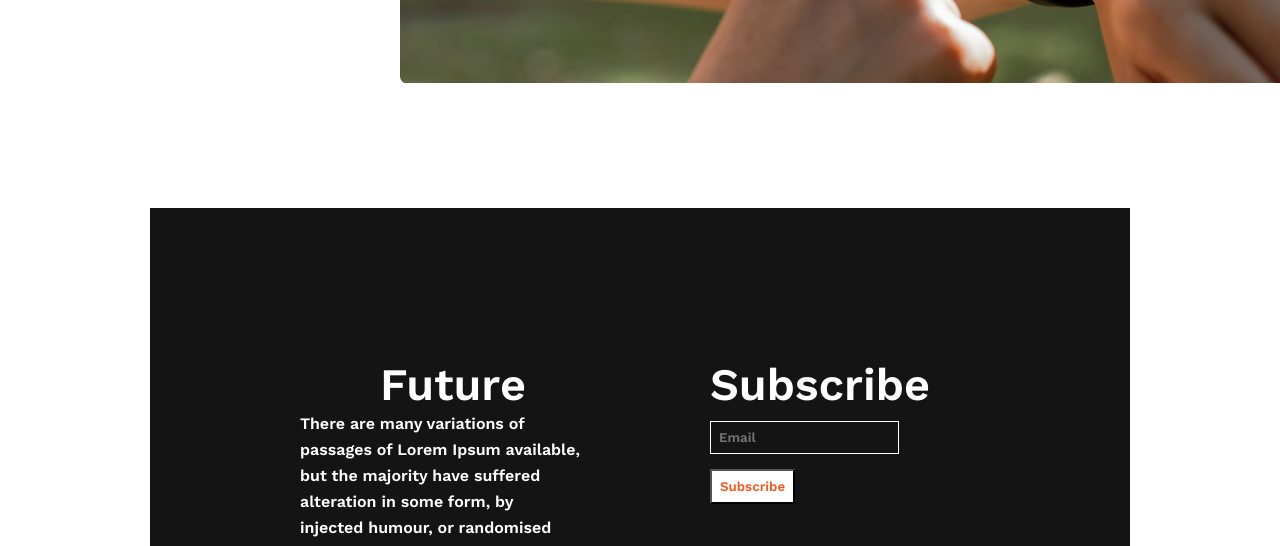
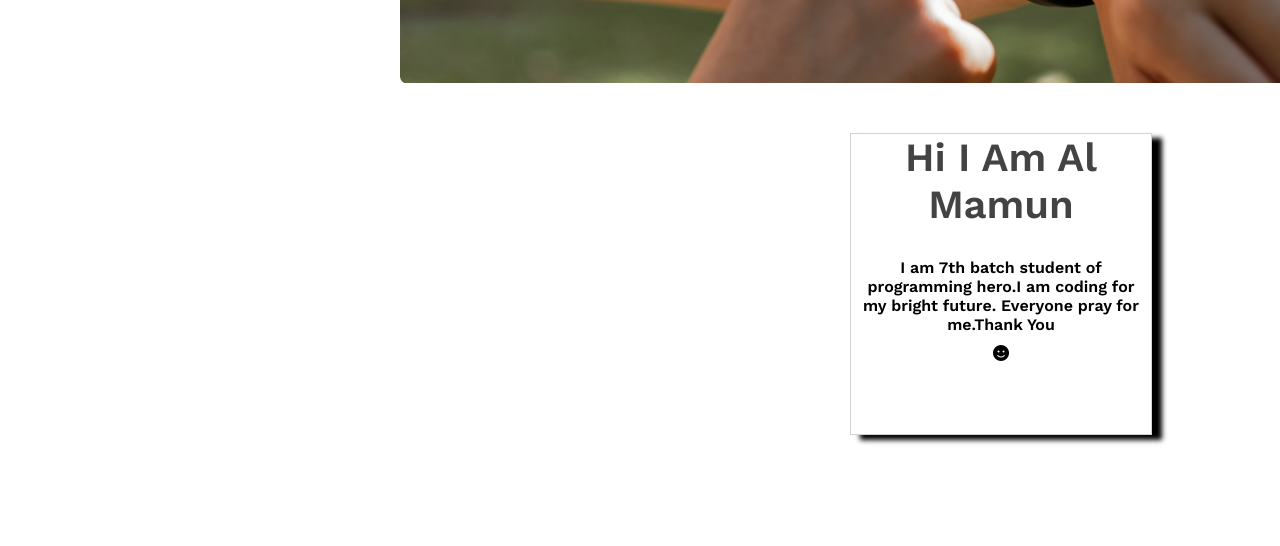
Before and after one commit to mamun164/new-year, a plain HTML site: page index.html in a window 1280 px wide. Shown: the part 2460-3006 px from the top of the page. Drawn offline with nearby package versions, Linux system fonts and the light colour scheme.

Commit message:
my section add

```diff
--- a/index.html
+++ b/index.html
@@ -84,6 +84,18 @@
             </div>
 
         </section>
+
+        <!-- my section -->
+
+        <section class="my-section">
+            <h3 class="my-title">
+                Hi I Am Al Mamun
+            </h3>
+            <p class="my-driscription">
+                I am 7th batch student of programming hero.I am coding for my bright future. Everyone pray for me.Thank You
+            </p>
+            <i class="fa-sharp fa-solid fa-face-smile"></i>
+        </section>
     </main>
     <footer  class="footer">
         <div class="footer-items">
--- a/style/styles.css
+++ b/style/styles.css
@@ -117,6 +117,23 @@ line-height: 76px;
 
 }
 
+.my-section{
+    height: 300px;
+    width: 300px;
+    text-align: center;
+    margin: 50px 850px 50px;
+    border: 0.5px solid lightgray;
+    box-shadow: 10px 5px 5px black;
+}
+.my-title{
+    font-weight: 700;
+    font-size: 40px;
+    padding-bottom: 20px;
+    color: #444343;
+}
+.my-driscription{
+    padding: 10px;
+}
 /* footer style*/
 .footer{
     height: 580px;
```
